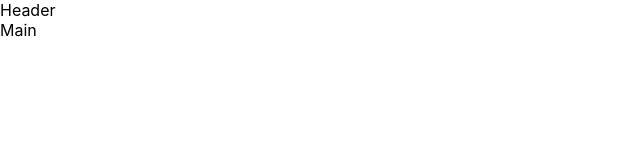
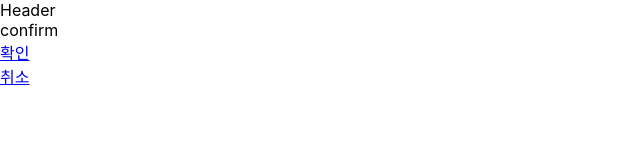
Before and after one commit to mule-heo/test-anything, a React (Create React App) app: page /confirm in a window 1280 px wide. Shown: the top 160 px of the page, without its empty margins (0-640 px from the left). Built offline with nearby package versions, Linux system fonts and the light colour scheme.

Commit message:
TEST-8 configure react-router-dom

```diff
--- a/package.json
+++ b/package.json
@@ -8,6 +8,7 @@
     "@testing-library/user-event": "^13.5.0",
     "react": "^18.2.0",
     "react-dom": "^18.2.0",
+    "react-router-dom": "^6.12.1",
     "react-scripts": "5.0.1",
     "web-vitals": "^2.1.4"
   },
@@ -36,6 +37,7 @@
     ]
   },
   "devDependencies": {
+    "@babel/plugin-proposal-private-property-in-object": "^7.21.11",
     "@types/jest": "^29.5.2",
     "@types/node": "^20.3.0",
     "@types/react": "^18.2.11",
@@ -46,6 +48,6 @@
     "eslint-config-prettier": "^8.8.0",
     "eslint-plugin-prettier": "^4.2.1",
     "prettier": "^2.8.8",
-    "typescript": "^5.1.3"
+    "typescript": "^4.9.5"
   }
 }
--- a/src/App.tsx
+++ /dev/null
@@ -1,10 +0,0 @@
-function App() {
-  return (
-    <>
-      <header>Header</header>
-      <main>Main</main>
-    </>
-  );
-}
-
-export default App;
--- /dev/null
+++ b/src/Main.tsx
@@ -0,0 +1,14 @@
+import { Outlet } from "react-router-dom";
+
+function Main() {
+  return (
+    <>
+      <header>Header</header>
+      <main>
+        <Outlet />
+      </main>
+    </>
+  );
+}
+
+export default Main;
--- /dev/null
+++ b/src/components/Confirm.tsx
@@ -0,0 +1,21 @@
+import { Link } from "react-router-dom";
+
+function Confirm() {
+  return (
+    <>
+      <div>confirm</div>
+      <nav>
+        <ul>
+          <li>
+            <Link to={`../result`}>확인</Link>
+          </li>
+          <li>
+            <Link to={`../input`}>취소</Link>
+          </li>
+        </ul>
+      </nav>
+    </>
+  );
+}
+
+export default Confirm;
--- /dev/null
+++ b/src/components/Input.tsx
@@ -0,0 +1,21 @@
+import { Link } from "react-router-dom";
+
+function Input() {
+  return (
+    <>
+      <div>input</div>
+      <nav>
+        <ul>
+          <li>
+            <Link to={`../confirm`}>확인</Link>
+          </li>
+          <li>
+            <Link to={`../input`}>취소</Link>
+          </li>
+        </ul>
+      </nav>
+    </>
+  );
+}
+
+export default Input;
--- /dev/null
+++ b/src/components/Result.tsx
@@ -0,0 +1,18 @@
+import { Link } from "react-router-dom";
+
+function Result() {
+  return (
+    <>
+      <div>result</div>
+      <nav>
+        <ul>
+          <li>
+            <Link to={`../input`}>처음으로</Link>
+          </li>
+        </ul>
+      </nav>
+    </>
+  );
+}
+
+export default Result;
--- a/src/index.tsx
+++ b/src/index.tsx
@@ -1,13 +1,38 @@
 import React from "react";
 import ReactDOM from "react-dom/client";
 import "./index.css";
-import App from "./App";
+import Main from "./Main";
+import Confirm from "./components/Confirm";
+import Input from "./components/Input";
+import Result from "./components/Result";
+import { createBrowserRouter, RouterProvider } from "react-router-dom";
+
+const router = createBrowserRouter([
+  {
+    path: "/",
+    element: <Main />,
+    children: [
+      {
+        path: "confirm",
+        element: <Confirm />,
+      },
+      {
+        path: "input",
+        element: <Input />,
+      },
+      {
+        path: "result",
+        element: <Result />,
+      },
+    ],
+  },
+]);
 
 const root = ReactDOM.createRoot(
   document.getElementById("root") as HTMLElement
 );
 root.render(
   <React.StrictMode>
-    <App />
+    <RouterProvider router={router} />
   </React.StrictMode>
 );
```
Also changed, not shown: tsconfig.json (indentation only), 1 other file (tests, documents, lock files or other folders).
